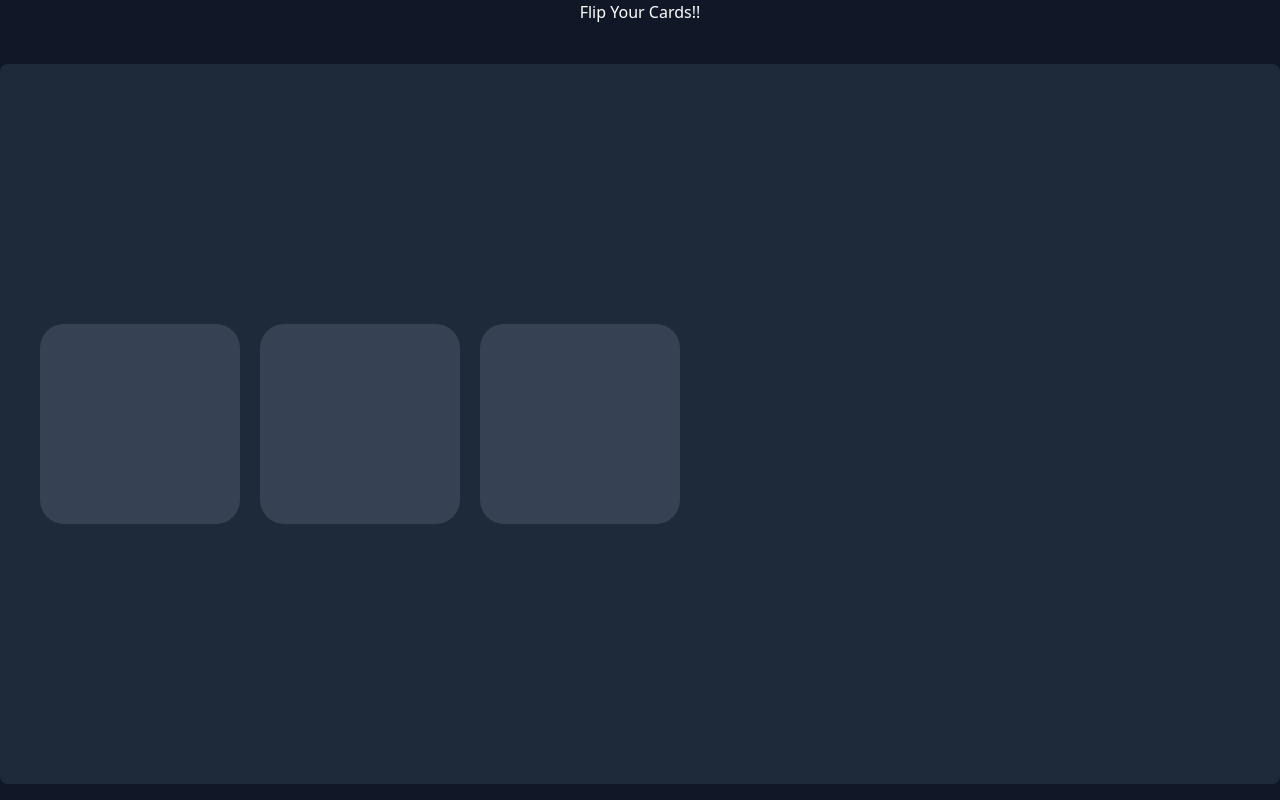
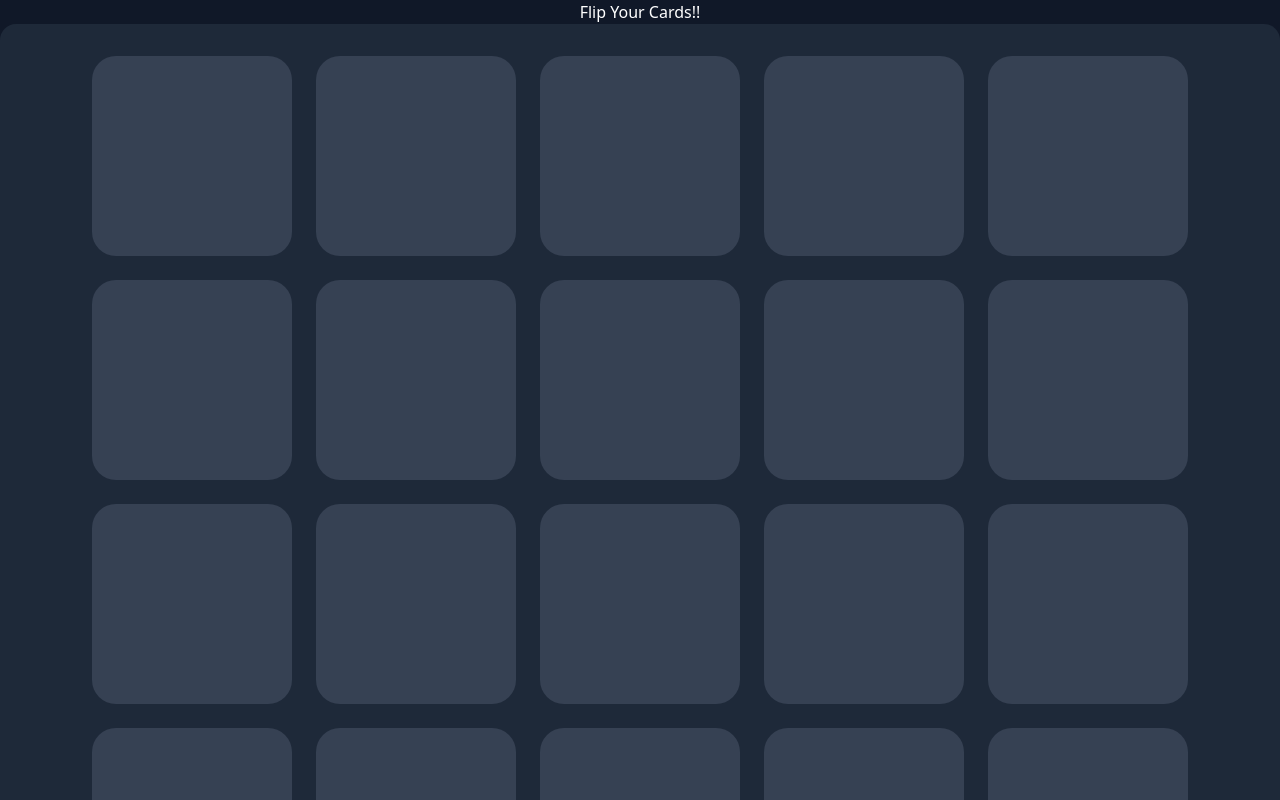
Before and after one commit to prasonkc/EmojiFlip, a React (Vite) app in the folder my-app/: page / in a window 1280 px wide. Shown: the top 800 px of the page. Built offline with nearby package versions, Linux system fonts and the light colour scheme.

Commit message:
Container margin and padding fixed

```diff
--- a/my-app/src/App.jsx
+++ b/my-app/src/App.jsx
@@ -1,5 +1,26 @@
 import { useState } from "react";
 import "./App.css";
+
+const SIZE = 24; //Size should always be an even number
+function Card() {
+  return (
+    <div className="card size-50 bg-gray-700 rounded-3xl m-3">
+      <img src="" alt="" />
+    </div>
+  );
+}
+
+function Container() {
+  const cards = [];
+  for (let i = 0; i < SIZE; i++) {
+    cards.push(<Card />);
+  }
+  return (
+    <div className="container bg-gray-800 flex m-auto rounded-2xl items-center justify-center py-5 flex-wrap w-fit">
+      {cards}
+    </div>
+  );
+}
 
 function App() {
   return (
@@ -7,13 +28,7 @@ function App() {
       <h1 className="text-center">Flip Your Cards!!</h1>
 
       <div className="h-screen bg-gray-900 flex items-center justify-center">
-
-        <div className="container bg-gray-800  flex m-auto h-[90vh] rounded-lg items-center justify-start p-10 gap-5">
-
-        <div className="card size-50 bg-gray-700 rounded-3xl sh"></div>
-        <div className="card size-50 bg-gray-700 rounded-3xl sh"></div>
-        <div className="card size-50 bg-gray-700 rounded-3xl sh"></div>
-      </div>
+        <Container />
       </div>
     </>
   );
```
